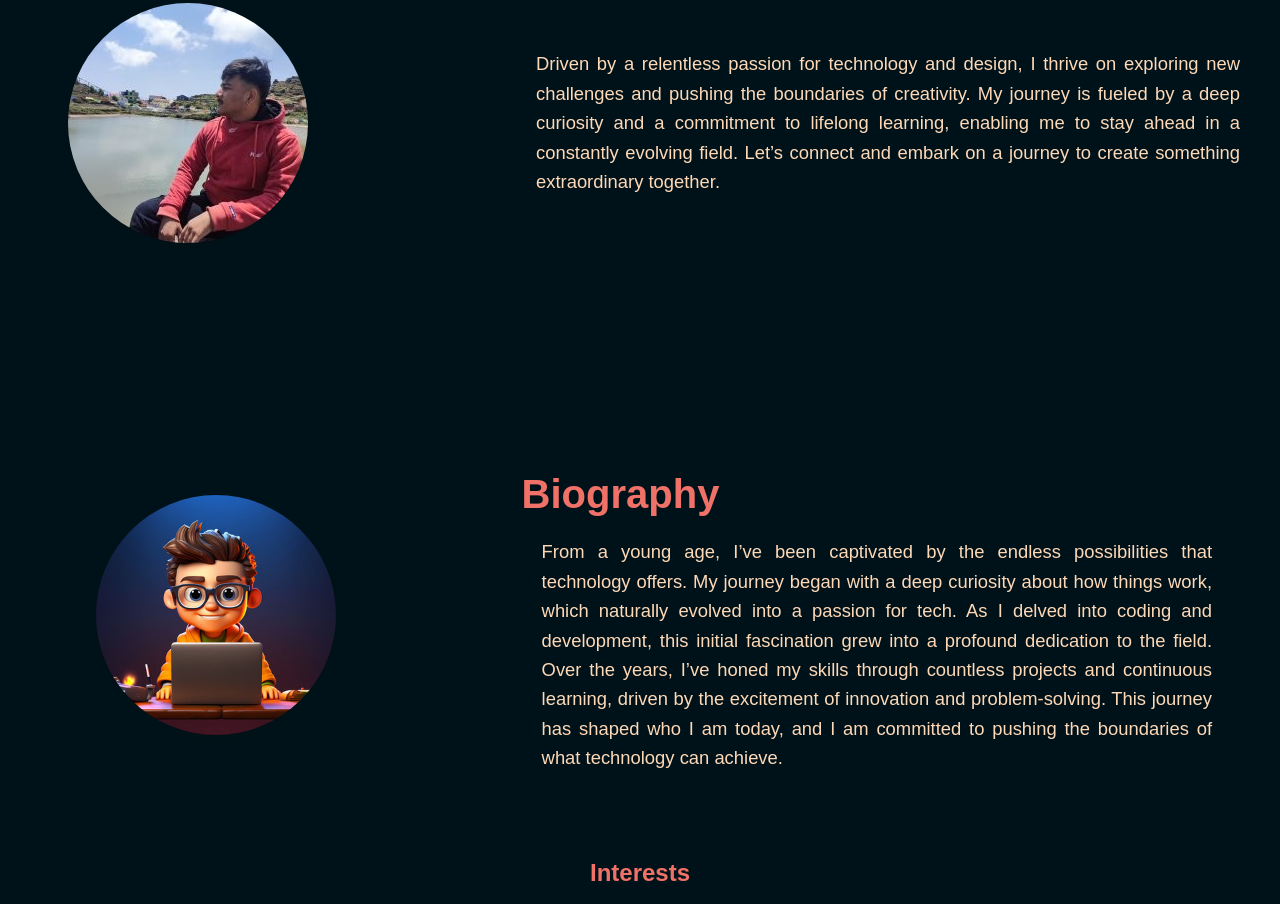
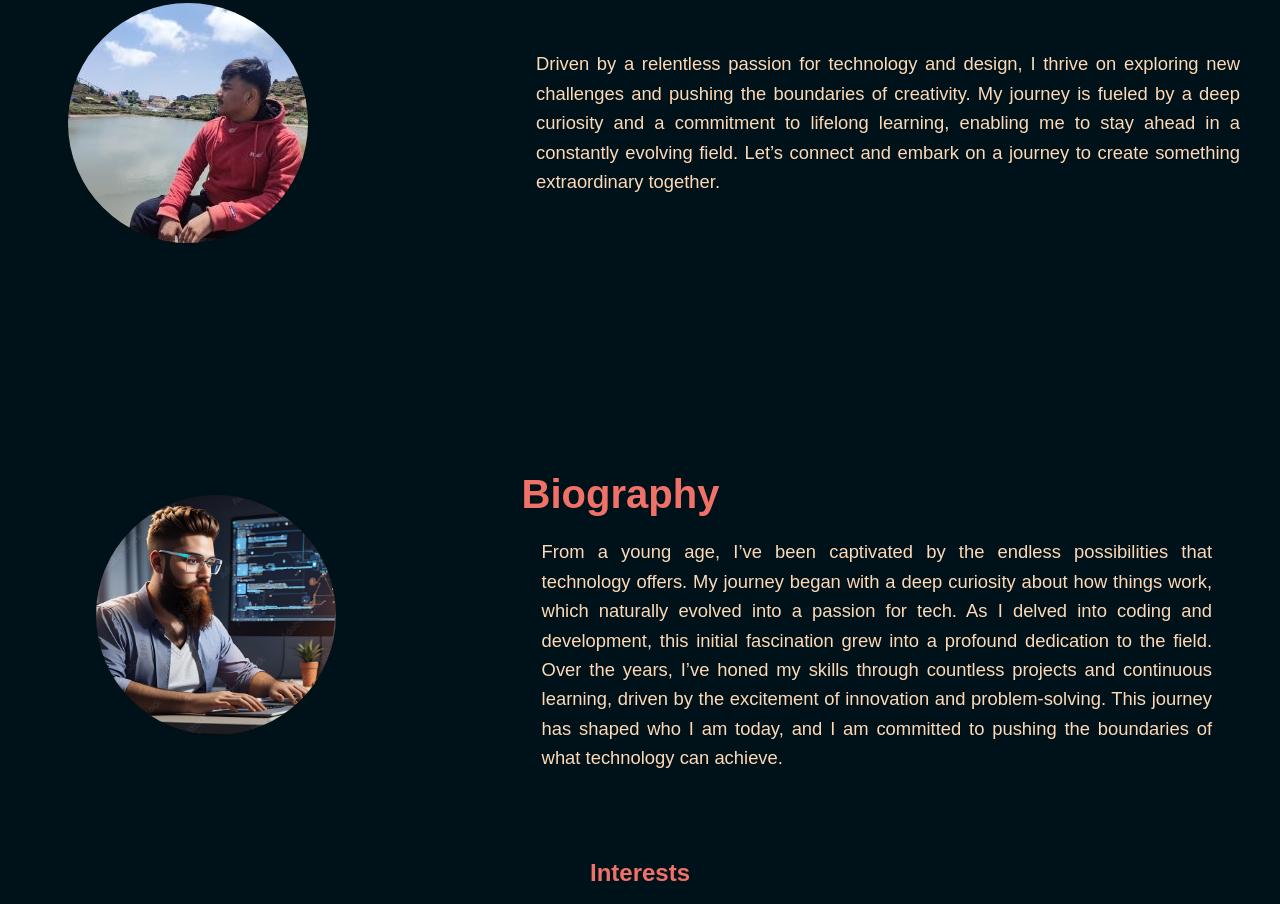
Before and after one commit to aarya-ghimire/portfolio, a plain HTML site: page index.html in a window 1280 px wide. Shown: the part 337-1241 px from the top of the page. Drawn offline with nearby package versions, Linux system fonts and the light colour scheme.

Commit message:
new commit

```diff
--- a/index.html
+++ b/index.html
@@ -6,6 +6,7 @@
     <meta name="viewport" content="width=device-width, initial-scale=1.0">
     <title>Aarya Ghimire</title>
     <!-- Google Fonts -->
+    <link rel="icon" href="image/code.jpg">
     <link rel="stylesheet"
         href="https://fonts.googleapis.com/css2?family=Material+Symbols+Outlined:opsz,wght,FILL,GRAD@24,400,0,0" />
     <link rel="stylesheet" href="https://cdnjs.cloudflare.com/ajax/libs/font-awesome/6.0.0/css/all.min.css">
--- a/style.css
+++ b/style.css
@@ -126,7 +126,7 @@ body {
   background-color: #00afb9;
   background-size: cover;
   background-position: center;
-  background-image: url(image/code.jpg);
+  background-image: url(image/forMe.png);
   box-shadow: 0 0.125rem 0.25rem rgba(0, 0, 0, 0.1);
 }
 
```
Also changed, not shown: image/forMe.png (added).
